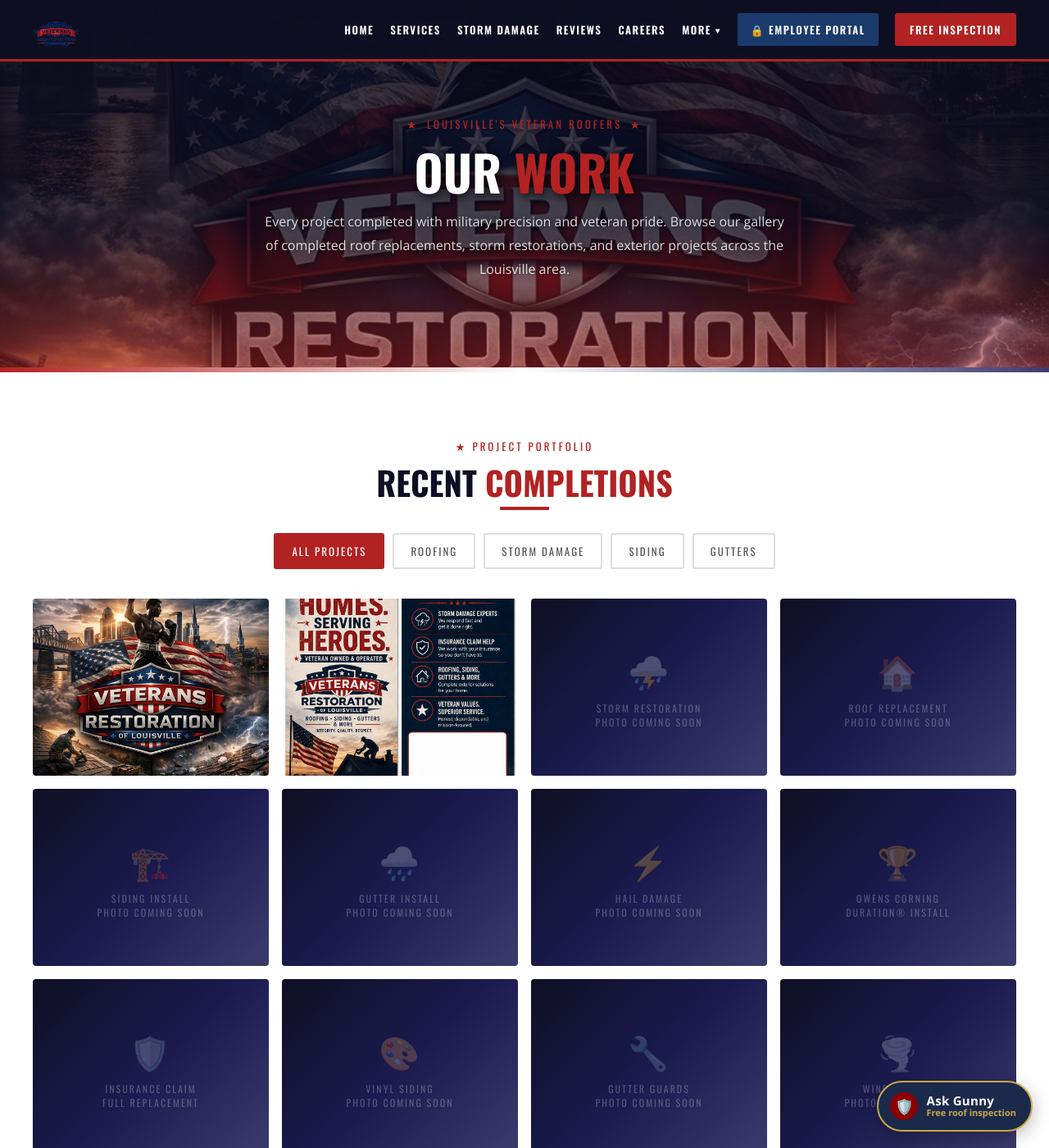
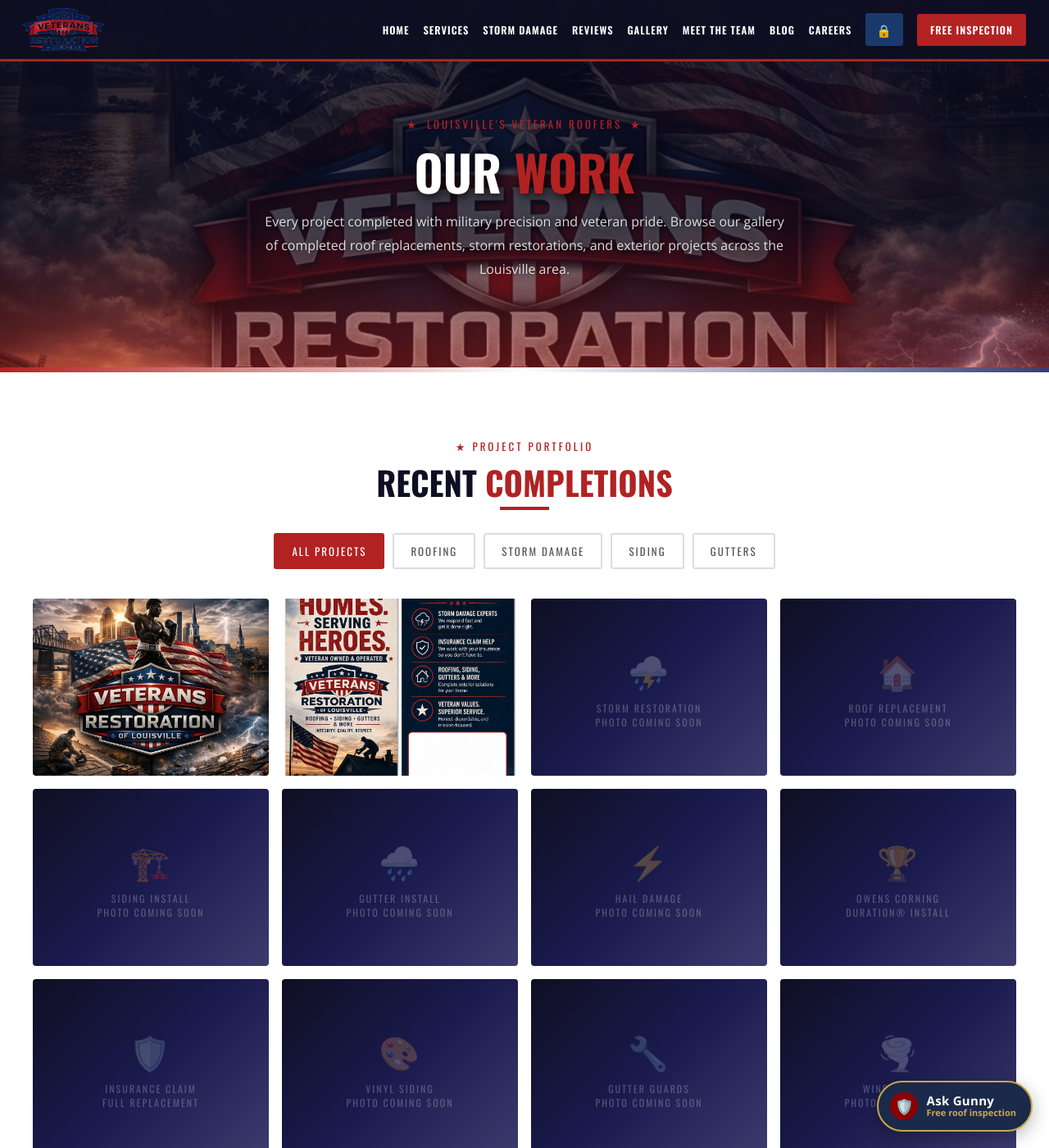
Before and after one commit to wmiller1022/roofwithveterans.com, a Jekyll site: the page built from gallery.html, in a window 1280 px wide and 1400 px high. Shown: the whole window at 82% size. Built offline with Jekyll 4.4.1, drawn with Linux system fonts in a browser that asks for light colours.

Commit message:
New nav order, remove dropdown, upgrade logo
Updated navigation styles and structure, including padding adjustments and removal of the 'More' dropdown functionality.

```diff
--- a/_includes/nav.html
+++ b/_includes/nav.html
@@ -6,7 +6,7 @@
 <style>
   nav {
     background: rgba(15, 15, 35, 0.97);
-    padding: 0 40px;
+    padding: 0 28px;
     display: flex;
     align-items: center;
     justify-content: space-between;
@@ -16,11 +16,18 @@
     border-bottom: 3px solid #B22222;
     height: 75px;
   }
-  nav img.logo { height: 65px; padding: 4px 0; }
+  .nav-brand { display: flex; align-items: center; flex-shrink: 0; text-decoration: none; }
+  nav img.logo {
+    height: 52px;
+    width: auto;
+    display: block;
+    transition: opacity 0.2s;
+  }
+  .nav-brand:hover img.logo { opacity: 0.85; }
   nav ul {
     list-style: none;
     display: flex;
-    gap: 20px;
+    gap: 17px;
     align-items: center;
   }
   nav ul li { position: relative; }
@@ -28,13 +35,14 @@
     color: white;
     text-decoration: none;
     font-family: 'Oswald', sans-serif;
-    font-size: 13px;
+    font-size: 12.5px;
     font-weight: 600;
-    letter-spacing: 1.5px;
+    letter-spacing: 1px;
     text-transform: uppercase;
     padding: 6px 0;
     border-bottom: 2px solid transparent;
     transition: all 0.2s;
+    white-space: nowrap;
   }
   nav ul li a:hover { color: #B22222; border-bottom: 2px solid #B22222; }
 
@@ -42,7 +50,7 @@
   .nav-cta {
     background: #B22222 !important;
     color: white !important;
-    padding: 10px 18px !important;
+    padding: 10px 16px !important;
     border-radius: 3px;
     border-bottom: none !important;
   }
@@ -52,7 +60,8 @@
   .nav-portal {
     background: #1a3a6b !important;
     color: white !important;
-    padding: 10px 16px !important;
+    padding: 9px 13px !important;
+    font-size: 15px !important;
     border-radius: 3px;
     border-bottom: none !important;
     display: flex !important;
@@ -60,64 +69,6 @@
     gap: 6px;
   }
   .nav-portal:hover { background: #122d55 !important; color: white !important; border-bottom: none !important; }
-
-  /* "More" dropdown */
-  .nav-more-btn {
-    color: white;
-    text-decoration: none;
-    font-family: 'Oswald', sans-serif;
-    font-size: 13px;
-    font-weight: 600;
-    letter-spacing: 1.5px;
-    text-transform: uppercase;
-    padding: 6px 0;
-    border-bottom: 2px solid transparent;
-    transition: all 0.2s;
-    background: none;
-    border: none;
-    cursor: pointer;
-    display: flex;
-    align-items: center;
-    gap: 5px;
-  }
-  .nav-more-btn:hover { color: #B22222; }
-  .nav-more-btn .caret {
-    font-size: 10px;
-    transition: transform 0.2s;
-    display: inline-block;
-  }
-  .nav-more-btn.active .caret { transform: rotate(180deg); }
-
-  .dropdown-menu {
-    display: none;
-    position: absolute;
-    top: calc(100% + 14px);
-    right: 0;
-    background: #0f0f23;
-    border: 1px solid rgba(255,255,255,0.12);
-    border-top: 3px solid #B22222;
-    border-radius: 0 0 4px 4px;
-    min-width: 180px;
-    z-index: 1000;
-    box-shadow: 0 8px 24px rgba(0,0,0,0.5);
-  }
-  .dropdown-menu.open { display: block; }
-  .dropdown-menu a {
-    display: block;
-    color: rgba(255,255,255,0.85) !important;
-    font-family: 'Oswald', sans-serif;
-    font-size: 13px;
-    font-weight: 600;
-    letter-spacing: 1.5px;
-    text-transform: uppercase;
-    padding: 13px 20px;
-    border-bottom: 1px solid rgba(255,255,255,0.07);
-    text-decoration: none;
-    transition: all 0.15s;
-    border-bottom-width: 1px !important;
-  }
-  .dropdown-menu a:last-child { border-bottom: none !important; }
-  .dropdown-menu a:hover { background: #B22222; color: white !important; padding-left: 26px; border-bottom-color: rgba(255,255,255,0.07) !important; }
 
   /* Hamburger */
   .hamburger {
@@ -189,38 +140,32 @@
     text-decoration: none;
   }
 
-  @media (max-width: 900px) {
+  @media (max-width: 1150px) {
     nav { padding: 0 20px; }
     nav ul { display: none; }
     .hamburger { display: flex; }
   }
   @media (max-width: 600px) {
     nav { height: 64px; }
-    nav img.logo { height: 52px; }
+    nav img.logo { height: 44px; }
     .mobile-menu { top: 64px; }
   }
 </style>
 
 <nav>
-  <img src="/assets/images/LOGO_transparent.png" alt="Veterans Restoration of Louisville" class="logo">
+  <a href="/" class="nav-brand" aria-label="Veterans Restoration of Louisville — Home">
+    <img src="/assets/images/LOGO_nav.png" alt="Veterans Restoration of Louisville" class="logo">
+  </a>
   <ul>
     <li><a href="/">Home</a></li>
     <li><a href="/services">Services</a></li>
     <li><a href="/storm-damage">Storm Damage</a></li>
     <li><a href="/reviews">Reviews</a></li>
+    <li><a href="/gallery">Gallery</a></li>
+    <li><a href="/meet-the-team">Meet the Team</a></li>
+    <li><a href="/blog">Blog</a></li>
     <li><a href="/careers">Careers</a></li>
-    <li>
-      <button class="nav-more-btn" id="more-btn" aria-expanded="false" aria-haspopup="true">
-        More <span class="caret">▾</span>
-      </button>
-      <div class="dropdown-menu" id="dropdown-menu" role="menu">
-        <a href="/meet-the-team">Meet the Team</a>
-        <a href="/gallery">Gallery</a>
-        <a href="/blog">Blog</a>
-        <a href="/reviews#leave-review">Leave a Review</a>
-      </div>
-    </li>
-    <li><a href="/employee-portal" class="nav-portal">🔒 Employee Portal</a></li>
+    <li><a href="/employee-portal" class="nav-portal" aria-label="Employee Portal">🔒</a></li>
     <li><a href="/contact" class="nav-cta">Free Inspection</a></li>
   </ul>
   <button class="hamburger" id="hamburger" aria-label="Open menu" aria-expanded="false">
@@ -251,18 +195,11 @@
     /* Hamburger */
     const hamburger = document.getElementById('hamburger');
     const mobileMenu = document.getElementById('mobile-menu');
-    const moreBtn = document.getElementById('more-btn');
-    const dropdown = document.getElementById('dropdown-menu');
 
     hamburger.addEventListener('click', function () {
       const isOpen = mobileMenu.classList.toggle('open');
       hamburger.classList.toggle('open', isOpen);
       hamburger.setAttribute('aria-expanded', isOpen);
-      if (isOpen) {
-        dropdown.classList.remove('open');
-        moreBtn.classList.remove('active');
-        moreBtn.setAttribute('aria-expanded', 'false');
-      }
     });
     mobileMenu.querySelectorAll('a').forEach(function (link) {
       link.addEventListener('click', function () {
@@ -271,19 +208,5 @@
         hamburger.setAttribute('aria-expanded', 'false');
       });
     });
-
-    /* More dropdown */
-    moreBtn.addEventListener('click', function (e) {
-      e.stopPropagation();
-      const isOpen = dropdown.classList.toggle('open');
-      moreBtn.classList.toggle('active', isOpen);
-      moreBtn.setAttribute('aria-expanded', isOpen);
-    });
-    document.addEventListener('click', function () {
-      dropdown.classList.remove('open');
-      moreBtn.classList.remove('active');
-      moreBtn.setAttribute('aria-expanded', 'false');
-    });
-    dropdown.addEventListener('click', function (e) { e.stopPropagation(); });
   })();
 </script>
```
Also changed, not shown: other parts of _includes/nav.html (+2 -3 lines).
